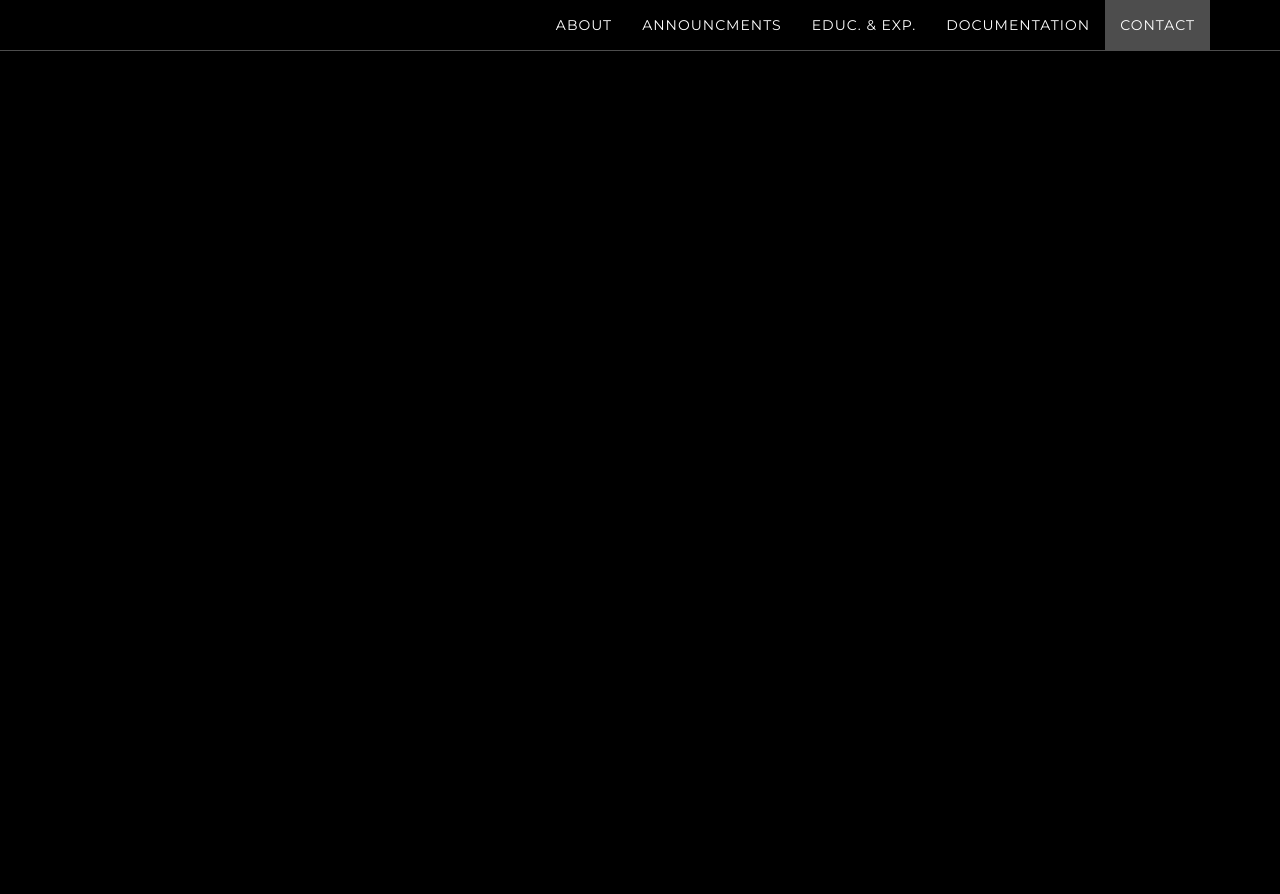
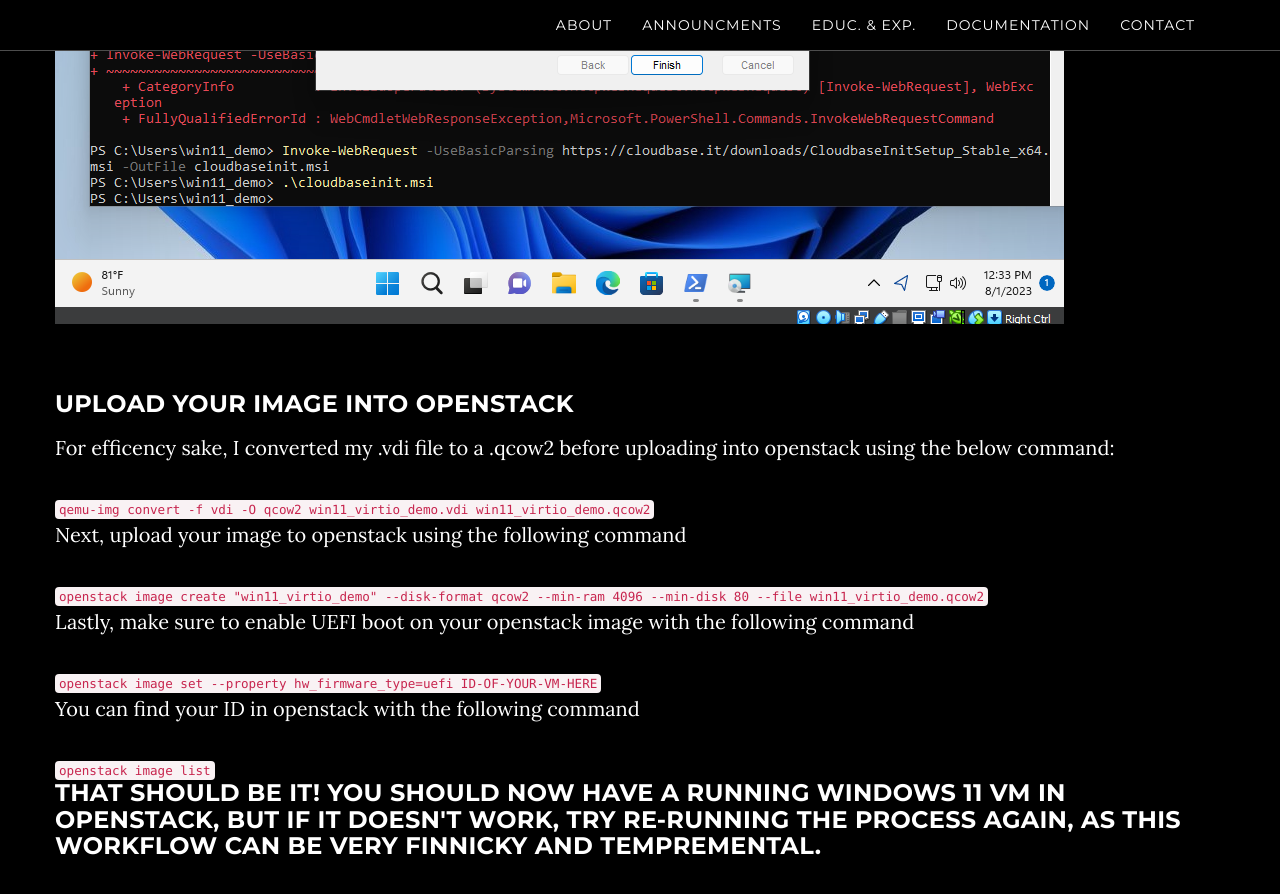
Before and after one commit to LampSteven17/LampSteven17.github.io, a Jekyll site: the page built from win11-openstack-guide.html, in a window 1280 px wide and 900 px high, scrolled down 20697 px. Shown: the top 894 px of the window. Built offline with Jekyll 4.4.1, drawn with Linux system fonts in a browser that asks for light colours; some of the changed text lies outside the part shown.

Commit message:
Openstack Guide Complete

```diff
--- a/_includes/windows11OpenstackInstallGuide.html
+++ b/_includes/windows11OpenstackInstallGuide.html
@@ -129,8 +129,31 @@
             <p>&nbsp</p>
 
 
+        <h3>Install Cloud-Init</h3>
+            <p>In powershell as administrator, run the following commands:</p>
+            <code>Set-ExecutionPolicy Unrestricted</code>
+            <code>Invoke-WebRequest -UseBasicParsing https://cloudbase.it/downloads/CloudbaseInitSetup_Stable_x64.msi -OutFile cloudbaseinit.msi</code>
+            <code>./cloudbaseinit.msi</code>
+            <p>Once the installer opens, click next until you reach the configuration options and enable COM1 as the serial port for logging.</p>
+            <img src="/img/enableCom1.png"/>
+            <p>&nbsp</p>
+
+            <p>Once the installation finished, make sure to check the run sysprep and shutdown boxes to prepare your VM for upload into openstack.</p>
+            <img src="/img/enableSysPrep.png"/>
+            <p>&nbsp</p>
 
 
+        <h3>Upload Your Image Into Openstack</h3>
+            <p>For efficency sake, I converted my .vdi file to a .qcow2 before uploading into openstack using the below command:</p>
+            <code>qemu-img convert -f vdi -O qcow2 win11_virtio_demo.vdi win11_virtio_demo.qcow2</code>
+            <p>Next, upload your image to openstack using the following command</p>
+            <code>openstack image create "win11_virtio_demo" --disk-format qcow2 --min-ram 4096 --min-disk 80 --file win11_virtio_demo.qcow2</code>
+            <p>Lastly, make sure to enable UEFI boot on your openstack image with the following command</p>
+            <code>openstack image set --property hw_firmware_type=uefi ID-OF-YOUR-VM-HERE</code>
+            <p>You can find your ID in openstack with the following command</p>
+            <code>openstack image list</code>
+
+        <h3>That should be it! You should now have a running Windows 11 VM in openstack, but if it doesn't work, try re-running the process again, as this workflow can be very finnicky and tempremental.</h3>
 
     </div>
 </section>
```
Also changed, not shown: img/enableCom1.png (added), img/enableSysPrep.png (added).
